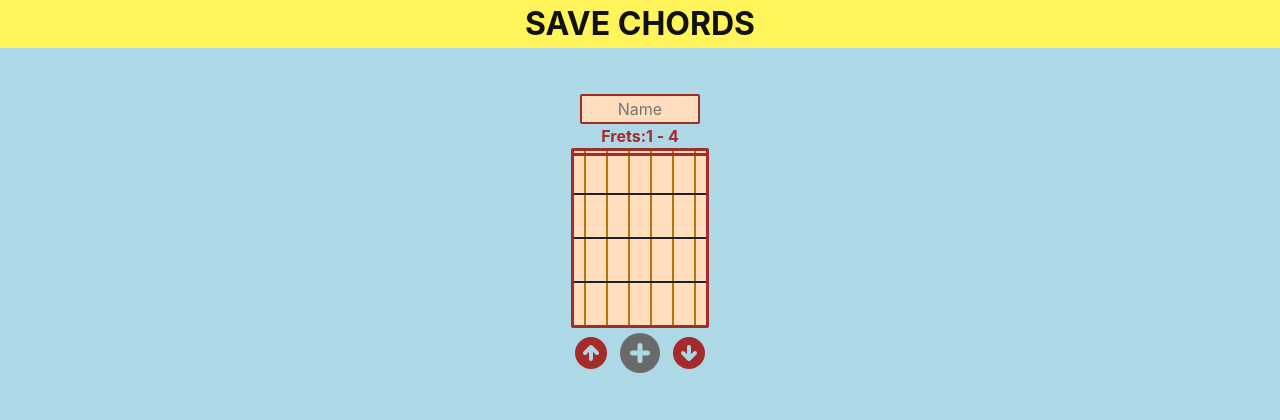
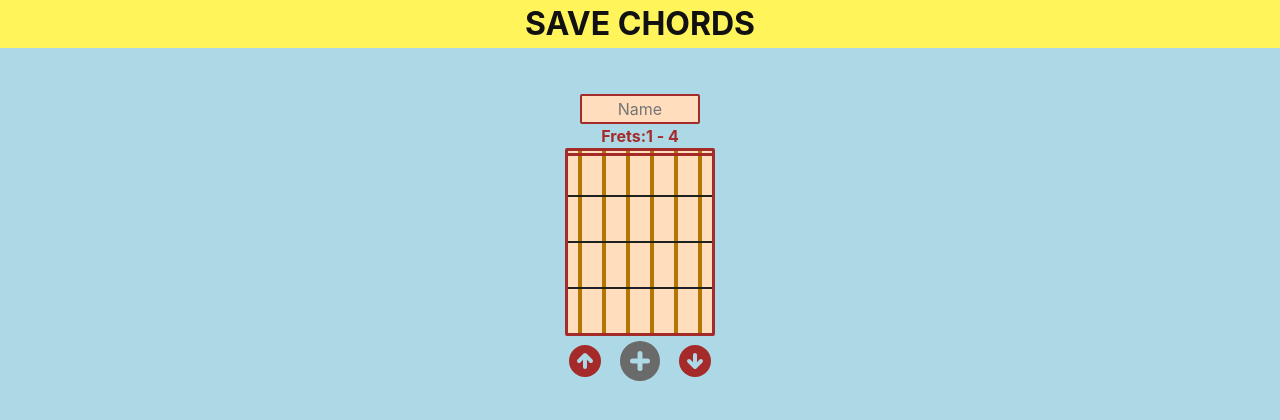
Before and after one commit to janhendrikstruve/capstone-project, a React (Vite) app: page / in a window 1280 px wide. Shown: the top 420 px of the page. Built offline with nearby package versions, Linux system fonts and the light colour scheme.

Commit message:
Random change

```diff
--- a/src/app/components/Fingerboard/Fingerboard.tsx
+++ b/src/app/components/Fingerboard/Fingerboard.tsx
@@ -98,7 +98,7 @@ const XYPosition = styled.div`
 `
 const Guitarstring = styled.div`
   padding: 20px 0;
-  border: 1px solid #b47601;
+  border: 2px solid #b47601;
 `
 const PressIcon = styled(FingerprintIcon)`
   position: absolute;
```
